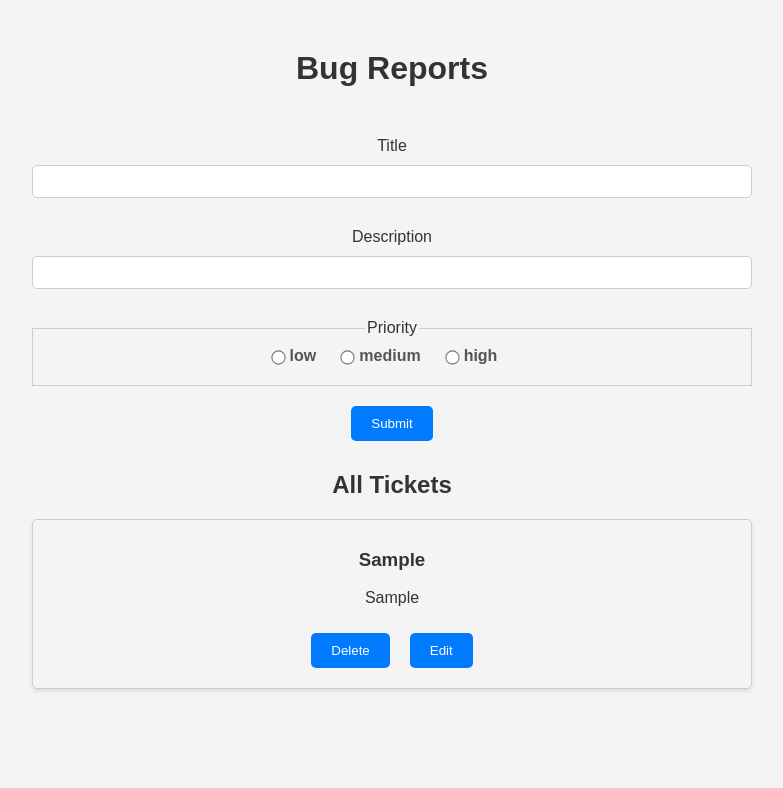
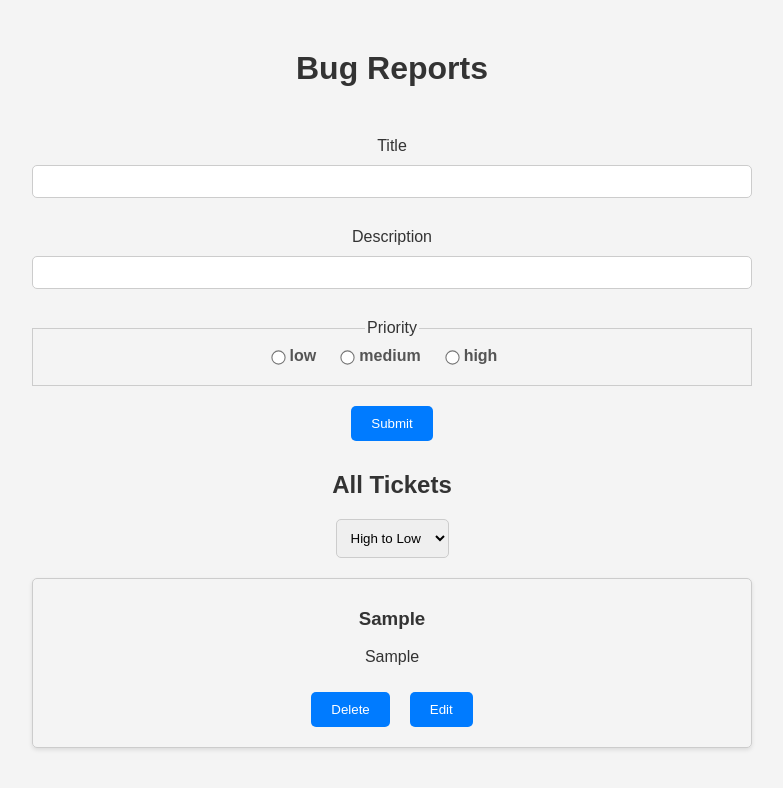
Before and after one commit to mkelly115/bug-reports, a React (Create React App) app: page / in a window 1280 px wide. Both pictures are taken after typing "Sample", "Sample" into the empty fields and a click on the button "Submit". Shown: the top 788 px of the page, without its empty margins (248-1031 px from the left). Built offline with nearby package versions, Linux system fonts and the light colour scheme.

Commit message:
all major reducers and components complete - now to pick local or cloud storage v.8

```diff
--- a/src/App.js
+++ b/src/App.js
@@ -4,11 +4,14 @@ import { useReducer } from 'react';
 import TicketForm from './components/TicketForm';
 import ticketReducer from './reducers/ticketReducer';
 import TicketList from './components/TicketList';
+import { sortTickets } from './utilities/sortingUtilities';
 
 function App() {
-  const initialState = { tickets: [], editingTicket: null };
+  const initialState = { tickets: [], editingTicket: null, sortPreferance: "High to Low" };
 
   const [state, dispatch] = useReducer(ticketReducer, initialState);
+  const sortedTickets = sortTickets(state.tickets, state.sortPreferance)
+
 
   return (
     <div className='App'>
@@ -22,9 +25,12 @@ function App() {
         {state.tickets.length > 0 && (
           <div>
             <h2>All Tickets</h2>
-
+            <select value={state.sortPreferance} onChange={e => dispatch({type:"SET_SORTING", payload: e.target.value})}>
+              <option value="High to Low">High to Low</option>
+              <option value="Low to High">Low to High</option>
+            </select>
             <TicketList
-              tickets={state.tickets}
+              tickets={sortedTickets}
               dispatch={dispatch}
             />
           </div>
--- a/src/components/TicketForm.jsx
+++ b/src/components/TicketForm.jsx
@@ -45,6 +45,11 @@ export default function TicketForm({ dispatch, editingTicket }) {
 
     clearForm();
   };
+
+  const handleCancel = () => {
+    dispatch({type: "CLEAR_EDITING_TICKET"});
+    clearForm();
+  }
 
   return (
     <form
@@ -94,6 +99,9 @@ export default function TicketForm({ dispatch, editingTicket }) {
         >
           Submit
         </button>
+        {editingTicket && (
+          <button className='button' onClick={handleCancel}>Cancel Edit</button>
+        )}
       </div>
     </form>
   );
--- a/src/reducers/ticketReducer.js
+++ b/src/reducers/ticketReducer.js
@@ -38,6 +38,12 @@ export default function ticketReducer(state, action) {
         ...state,
         editingTicket: null,
       };
+
+    case 'SET_SORTING':
+      return{
+        ...state,
+        sortPreferance: action.payload
+      }
     default:
       return state;
   }
--- /dev/null
+++ b/src/utilities/sortingUtilities.js
@@ -0,0 +1,15 @@
+export const sortTickets = (tickets, preferance) => {
+
+    switch(preferance){
+
+        case "High to Low":
+            return[...tickets].sort((a,b) => b.priority.localeCompare(a.priority));
+
+        case "Low to High":
+            return[...tickets].sort((a,b) => a.priority.localeCompare(b.priority));
+
+
+        default: return tickets
+    }
+
+}
```
